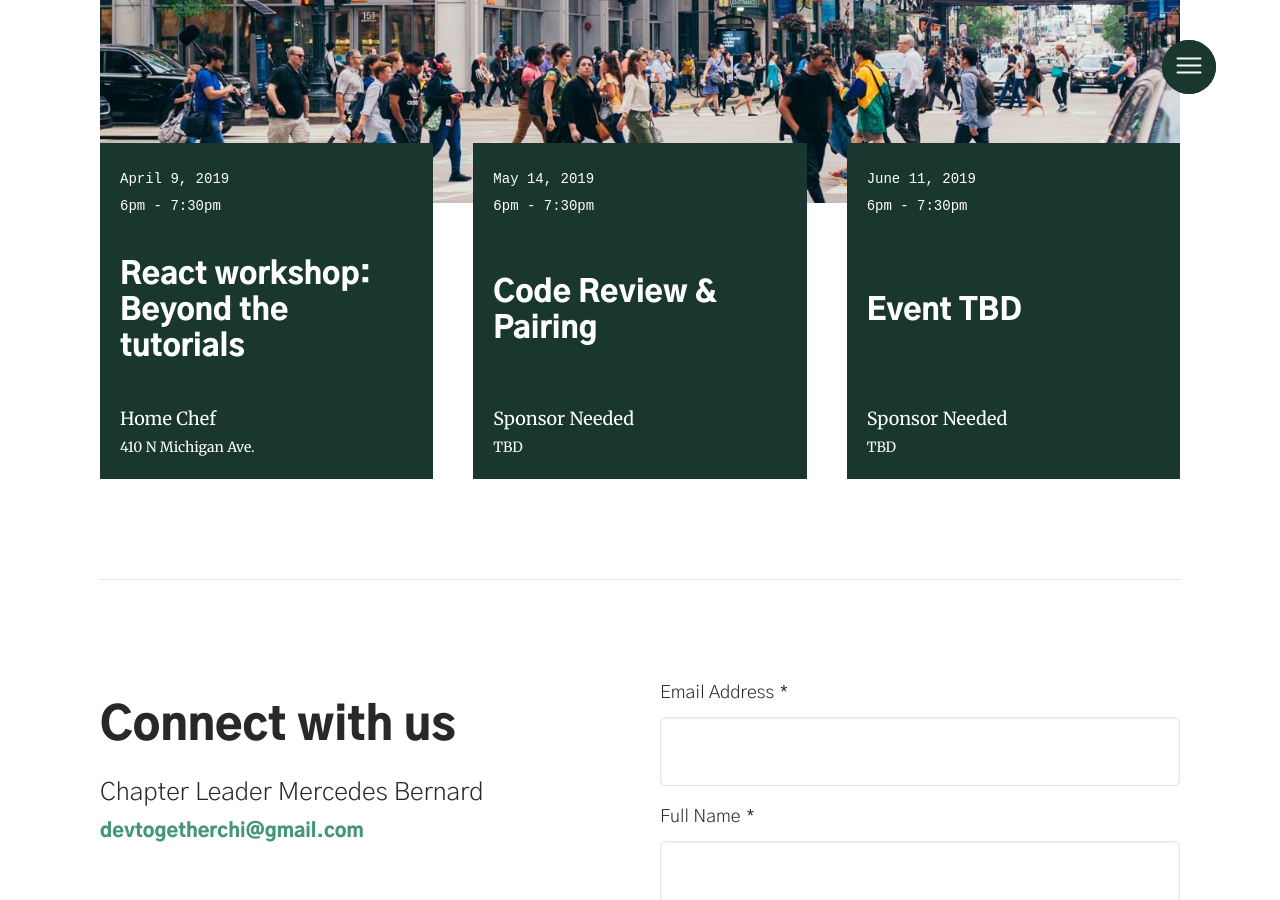
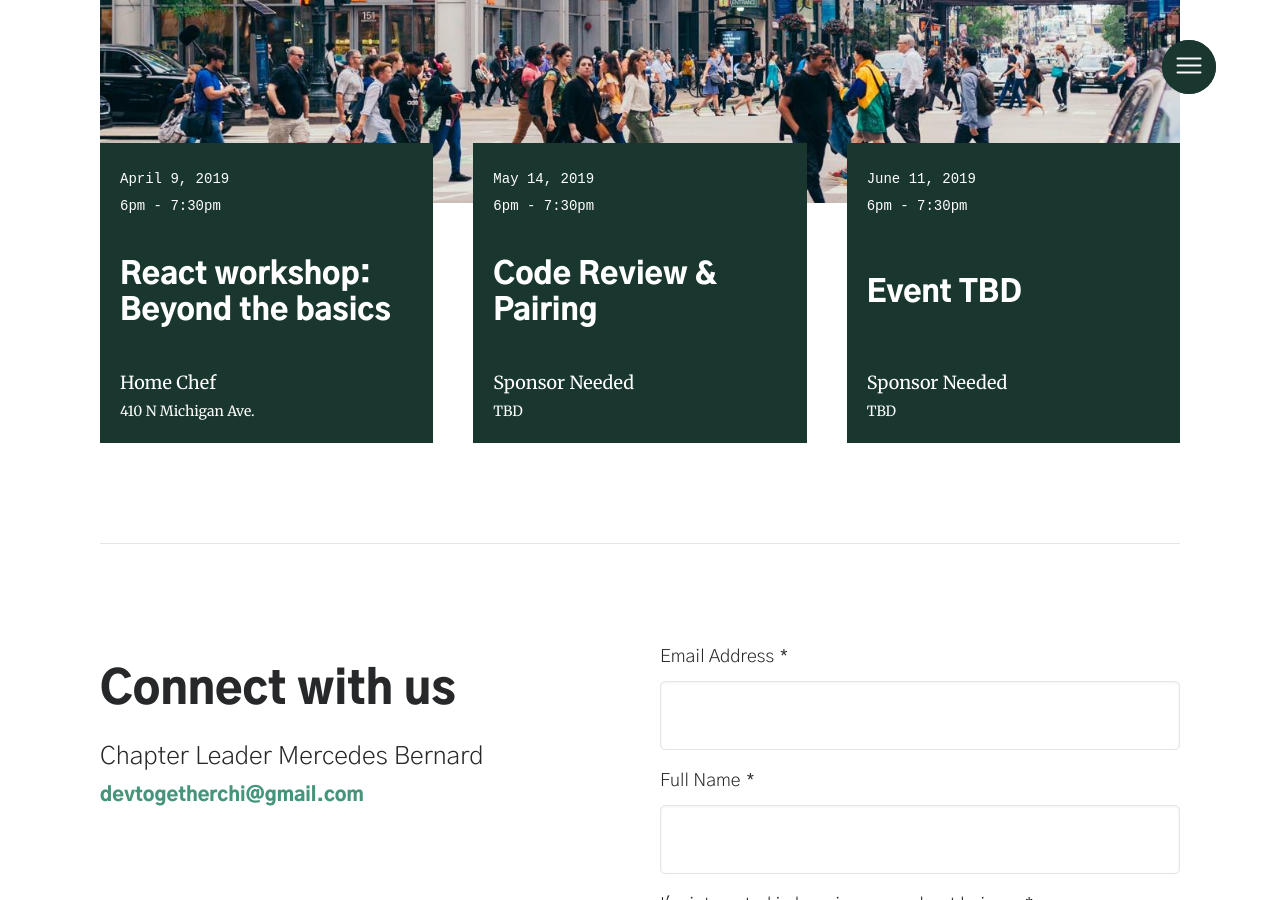
Before and after one commit to mercedesb/dev-together, a Jekyll site: the page built from docs/chapters/chicago.html, in a window 1280 px wide and 900 px high, scrolled down 556 px. Built offline with Jekyll 4.4.1, drawn with Linux system fonts in a browser that asks for light colours; some web fonts are replaced.

Commit message:
updated event name

```diff
--- a/docs/_data/events.json
+++ b/docs/_data/events.json
@@ -1,7 +1,7 @@
 [
   {
     "chapter": "Chi",
-    "name": "React workshop: Beyond the tutorials",
+    "name": "React workshop: Beyond the basics",
     "displayDate": "April 9, 2019",
     "date": "2019-04-09",
     "time": "6pm - 7:30pm",
```
